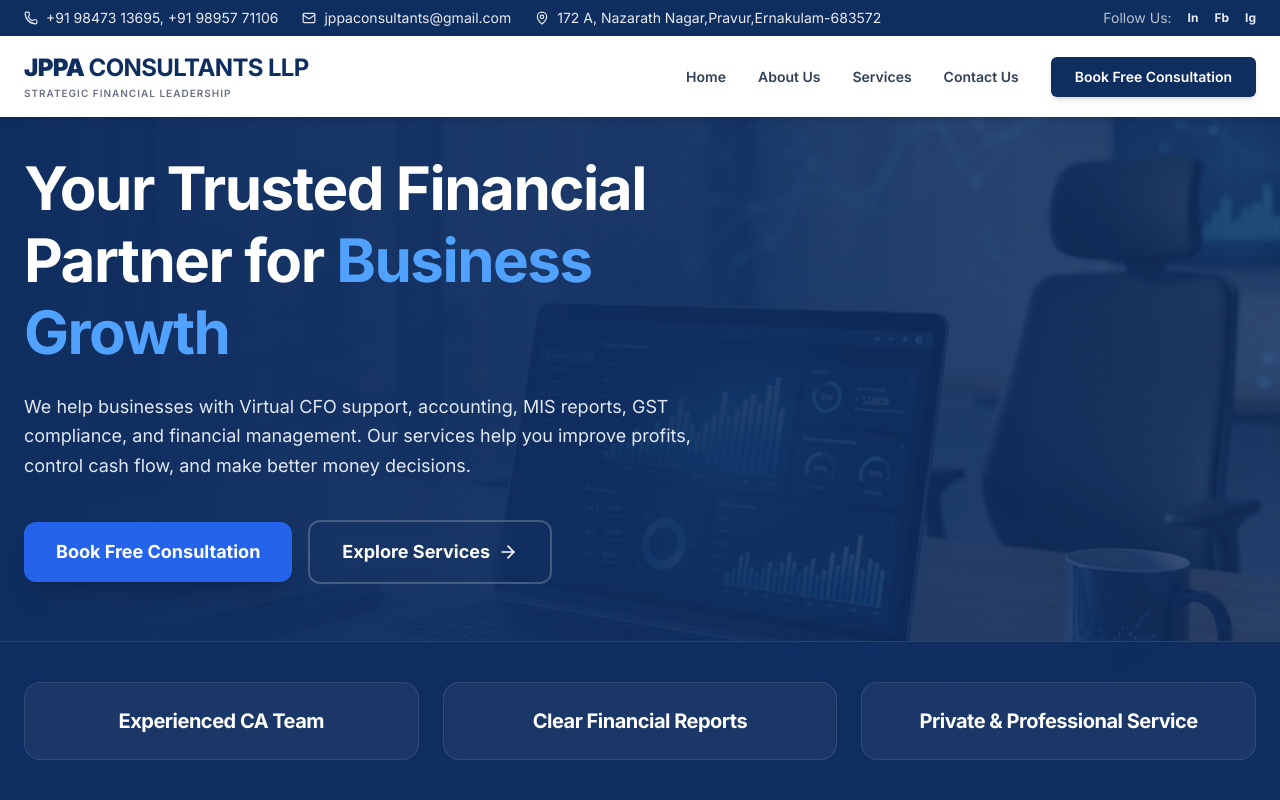
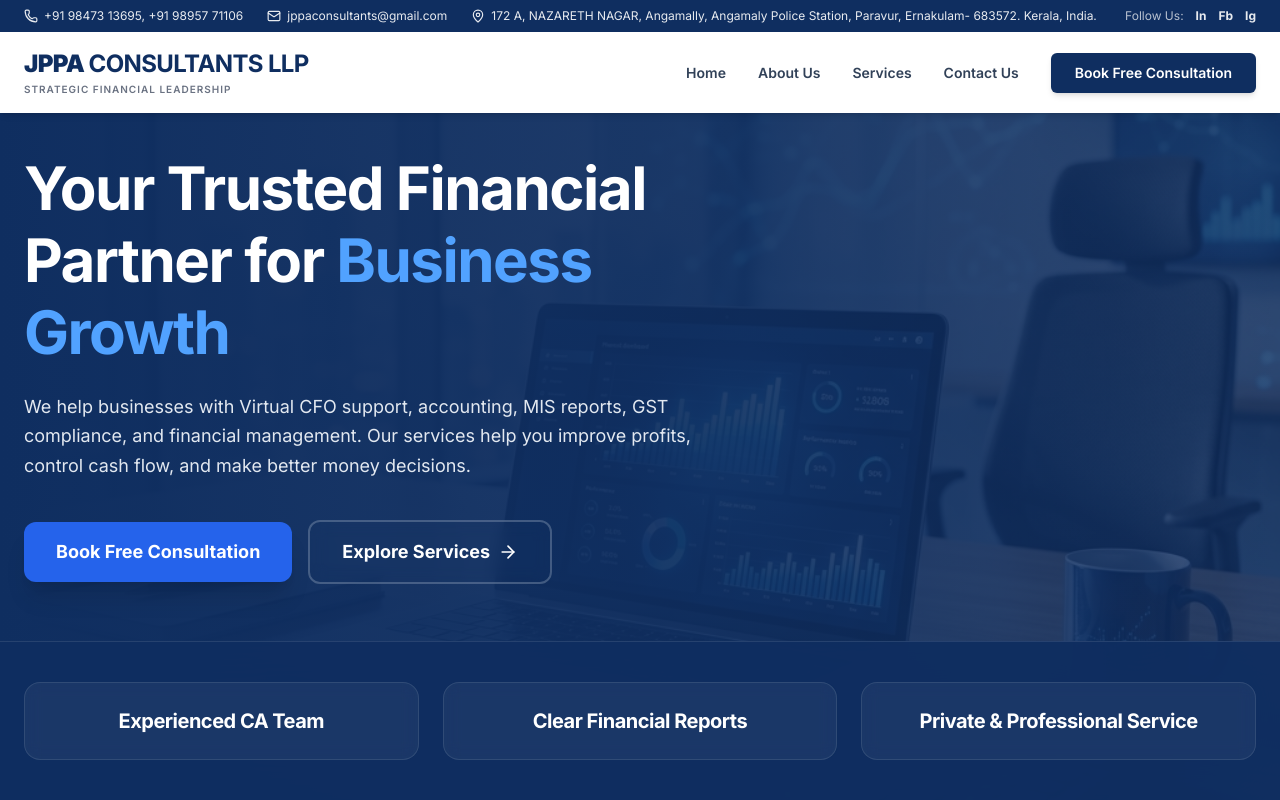
Before and after one commit to ilyasyuva20/jppallp, a Next.js app: page / in a window 1280 px wide. Shown: the top 800 px of the page. Built offline with nearby package versions, Linux system fonts and the light colour scheme.

Commit message:
refactor: update address details and improve responsive layout for Navbar and Footer components

```diff
--- a/src/components/Footer.tsx
+++ b/src/components/Footer.tsx
@@ -53,7 +53,7 @@ export default function Footer() {
           <div className="space-y-4 text-blue-100 text-sm">
             <div className="flex items-start gap-3">
               <MapPin size={18} className="text-blue-400 shrink-0" />
-              <span>172 A, Nazarath Nagar,Pravur,Ernakulam-683572</span>
+              <span>172 A, NAZARETH NAGAR, Angamally, Angamaly Police Station, Paravur, Ernakulam- 683572. Kerala, India.</span>
             </div>
             <div className="flex items-start gap-3">
               <Phone size={18} className="text-blue-400 shrink-0 mt-0.5" />
--- a/src/components/Navbar.tsx
+++ b/src/components/Navbar.tsx
@@ -17,27 +17,29 @@ export default function Navbar() {
   return (
     <nav className="fixed top-0 left-0 right-0 z-50 bg-white shadow-md">
       {/* Top Bar */}
-      <div className="bg-[#0f2e60] text-white/90 text-sm py-2 px-6 hidden md:block">
+      <div className="bg-[#0f2e60] text-white/90 text-xs py-2 px-4 xl:px-6 hidden lg:block">
         <div className="max-w-7xl mx-auto flex justify-between items-center">
-          <div className="flex items-center gap-6">
-            <div className="flex items-center gap-2">
-              <Phone size={14} />
+          <div className="flex items-center gap-4 xl:gap-6 min-w-0">
+            <div className="flex items-center gap-1.5 whitespace-nowrap shrink-0">
+              <Phone size={14} className="shrink-0" />
               <span>+91 98473 13695, +91 98957 71106</span>
             </div>
-            <div className="flex items-center gap-2">
-              <Mail size={14} />
+            <div className="flex items-center gap-1.5 whitespace-nowrap shrink-0">
+              <Mail size={14} className="shrink-0" />
               <span>jppaconsultants@gmail.com</span>
             </div>
-            <div className="flex items-center gap-2">
-              <MapPin size={14} />
-              <span>172 A, Nazarath Nagar,Pravur,Ernakulam-683572</span>
+            <div className="flex items-center gap-1.5 min-w-0">
+              <MapPin size={14} className="shrink-0" />
+              <span className="truncate" title="172 A, NAZARETH NAGAR, Angamally, Angamaly Police Station, Paravur, Ernakulam- 683572. Kerala, India.">
+                172 A, NAZARETH NAGAR, Angamally, Angamaly Police Station, Paravur, Ernakulam- 683572. Kerala, India.
+              </span>
             </div>
           </div>
-          <div className="flex items-center gap-4">
-            <span className="text-white/70">Follow Us:</span>
-            <a href="#" className="hover:text-white transition-colors text-xs font-bold">In</a>
-            <a href="#" className="hover:text-white transition-colors text-xs font-bold">Fb</a>
-            <a href="#" className="hover:text-white transition-colors text-xs font-bold">Ig</a>
+          <div className="flex items-center gap-3 shrink-0 ml-4">
+            <span className="text-white/70 whitespace-nowrap">Follow Us:</span>
+            <a href="#" className="hover:text-white transition-colors text-xs font-bold shrink-0">In</a>
+            <a href="#" className="hover:text-white transition-colors text-xs font-bold shrink-0">Fb</a>
+            <a href="#" className="hover:text-white transition-colors text-xs font-bold shrink-0">Ig</a>
           </div>
         </div>
       </div>
```
